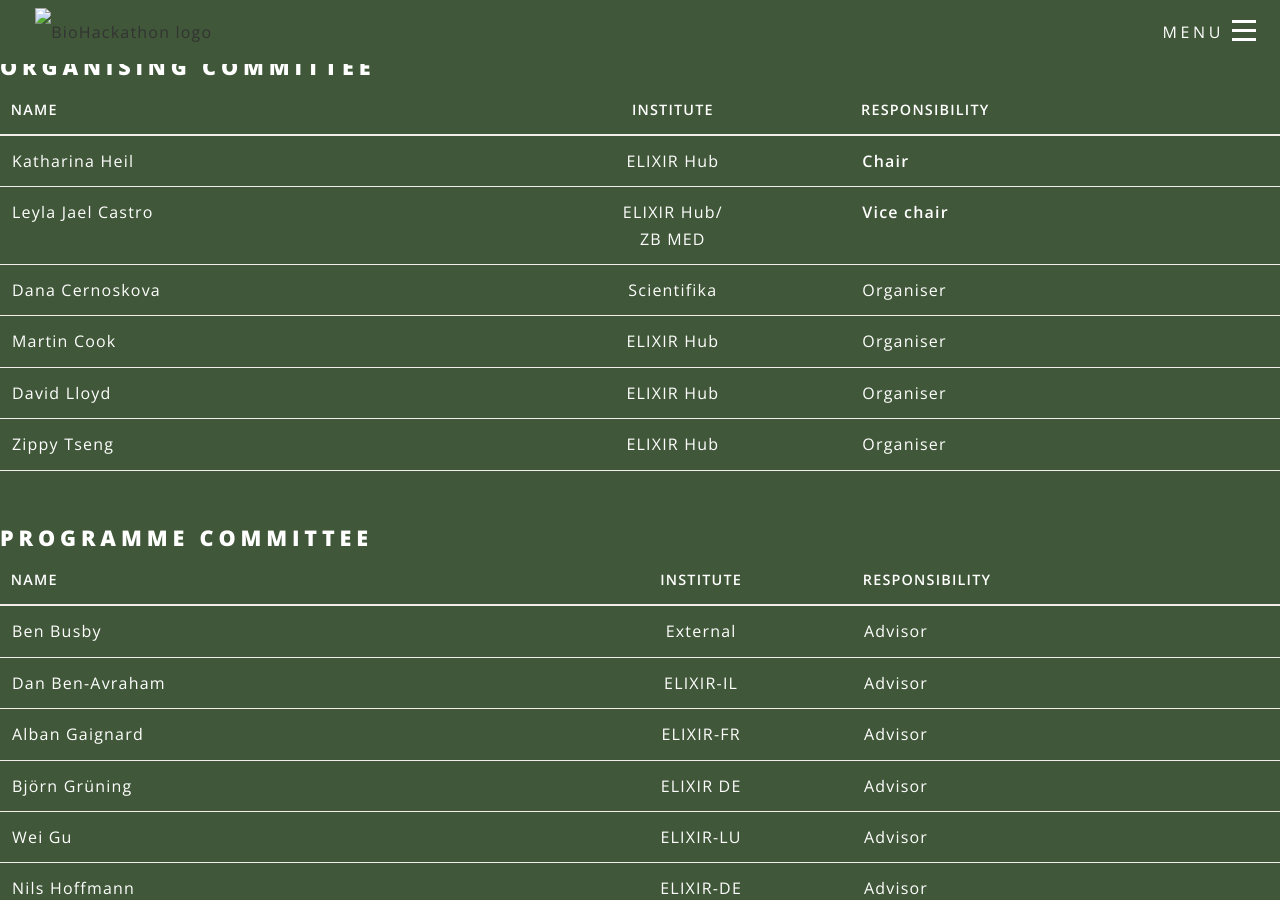
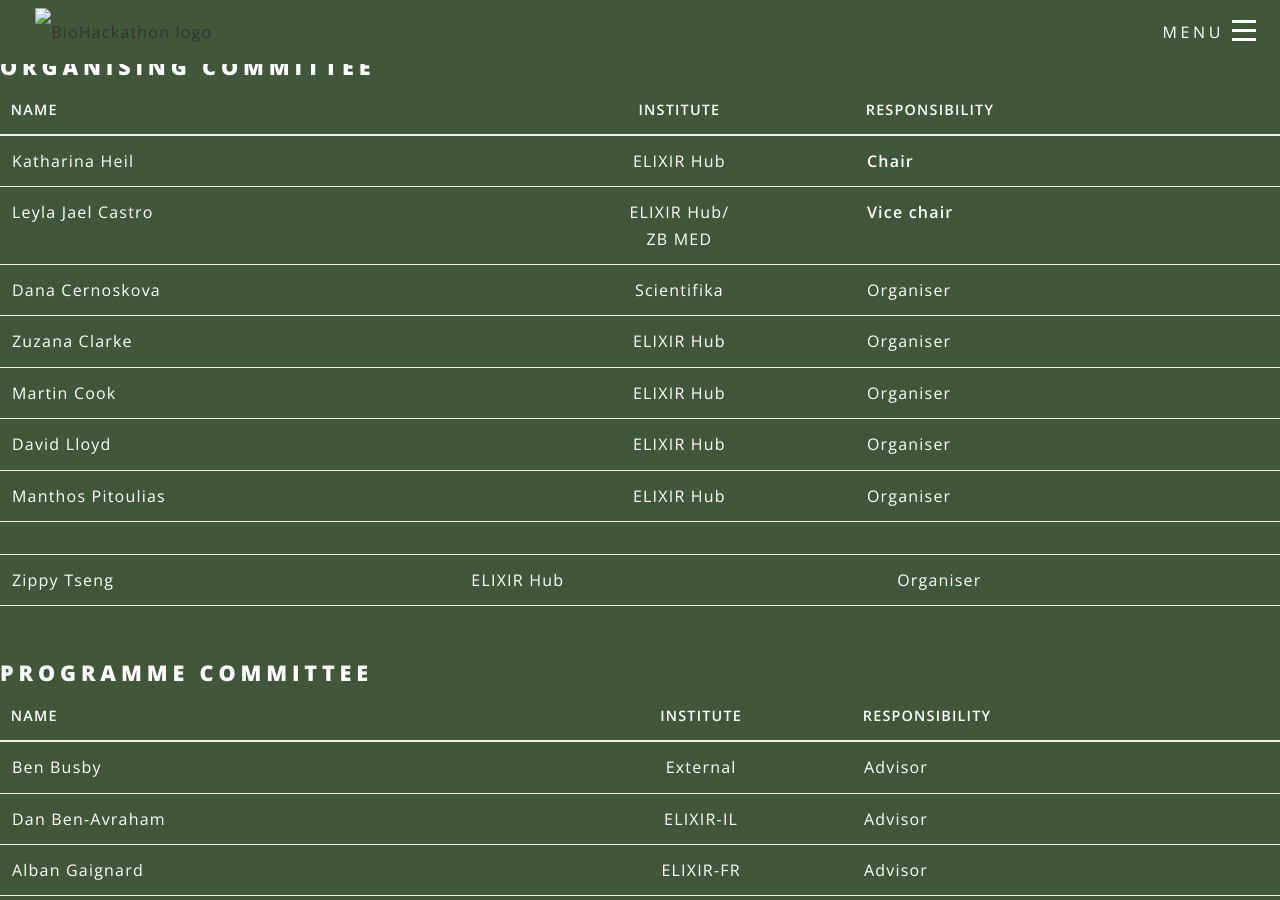
Before and after one commit to elixir-europe/biohackathon-europe-2022, a Jekyll site: the page built from _committee/updated committee-1.md, in a window 1280 px wide and 900 px high. Built offline with Jekyll 4.4.1, drawn with Linux system fonts in a browser that asks for light colours; nearby versions of some CDN libraries.

Commit message:
Updating organising committee

```diff
--- a/_committee/updated committee-1.md
+++ b/_committee/updated committee-1.md
@@ -10,8 +10,12 @@
 | Katharina Heil             | ELIXIR Hub  | **Chair**  |
 | Leyla Jael Castro          | ELIXIR Hub/<br />ZB MED | **Vice chair** |
 | Dana Cernoskova            | Scientifika | Organiser  |
+| Zuzana Clarke              | ELIXIR Hub  | Organiser  |
 | Martin Cook                | ELIXIR Hub  | Organiser  |
 | David Lloyd                | ELIXIR Hub  | Organiser  |
+| Manthos Pitoulias          | ELIXIR Hub  | Organiser  |
+
+
 | Zippy Tseng                | ELIXIR Hub  | Organiser  |
 
 <h2 class="mt-5">Programme Committee</h2>
```
